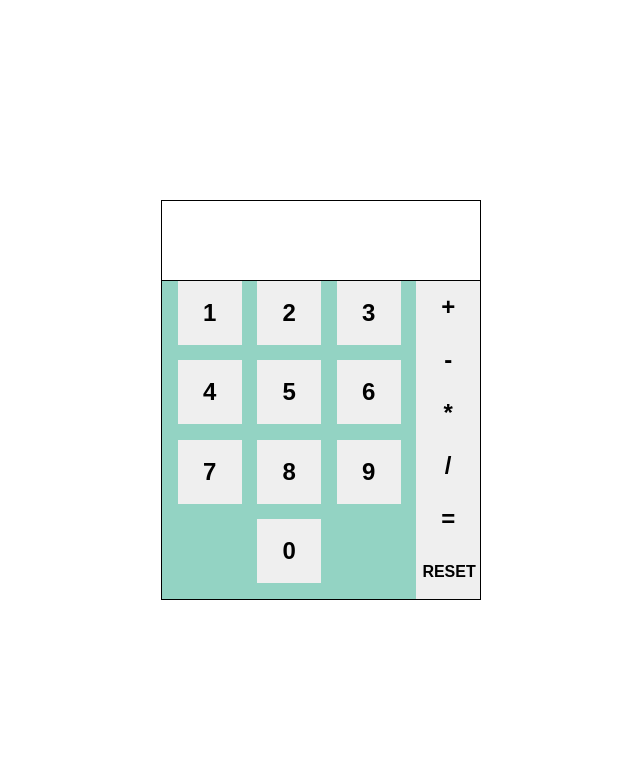
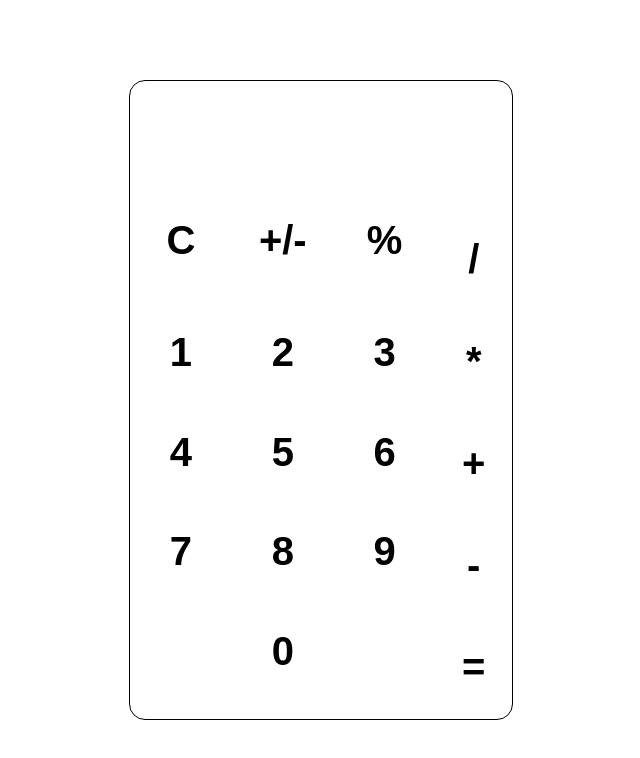
Before and after one commit to meivinay/react-calculator, a React (Create React App) app: page / in a window 1280 px wide. Shown: the top 758 px of the page, without its empty margins (319-959 px from the left). Built offline with nearby package versions, Linux system fonts and the light colour scheme.

Commit message:
changed UI, added modulus

```diff
--- a/src/App.js
+++ b/src/App.js
@@ -1,13 +1,16 @@
 import React from "react";
 import style from "./style.css"
 import Numpad from "./Numpad";
-import OperatorPad from "./OperatorPad";
+// import OperatorPad from "./OperatorPad";
+import HorizontalOperatorPad from "./HorizontalOperatorPad";
+import VerticalOperatorPad from "./VerticalOperatorPad";
 class App extends React.Component{
   state = {
     stmt:[],
     operator:[],
     operand:[],
     isPrevNumNAN:undefined,
+    posNeg:1,
     result:""
   }
 evaluate=()=>{
@@ -30,23 +33,27 @@ evaluate=()=>{
   else if(op=== "/"){
     return (a/b);
   }
+  else if(op === "%"){
+    return(a%b);
+  }
 }
 partialReset=()=>{
-  this.setState({stmt:[],operator:[],operand:[],isPrevNumNAN:true});
+  this.setState({stmt:[],operator:[],operand:[],isPrevNumNAN:true,posNeg:1});
 }
 fullReset = ()=>{
-  this.setState({stmt:[],operand:[],operator:[],result:"",isPrevNumNAN:true});
+  this.setState({stmt:[],operand:[],operator:[],result:"",isPrevNumNAN:true,posNeg:1});
 }
 handleNumKeys = (value)=>{
   if(this.state.isPrevNumNAN === false){
     let lastNum = this.state.operand.pop();
-    let newNum = lastNum*10+value;
+    let newNum = (lastNum*10+value)*this.state.posNeg;
     console.log(newNum +"mul val");
-      this.setState({stmt:[...this.state.stmt,value],operand:[...this.state.operand,newNum],isPrevNumNAN:false})
+      this.setState({stmt:[...this.state.stmt,value],operand:[...this.state.operand,newNum],isPrevNumNAN:false,posNeg:1})
   }
   else{
     console.log("single val");
-    this.setState({stmt:[...this.state.stmt,value],operand:[...this.state.operand,value],isPrevNumNAN:false})
+    value = value*this.state.posNeg;
+    this.setState({stmt:[...this.state.stmt,value],operand:[...this.state.operand,value],isPrevNumNAN:false,posNeg:1})
   }
 }
 handleOperatorKeys = (op)=>{
@@ -55,6 +62,16 @@ handleOperatorKeys = (op)=>{
   }
   else {
     alert("Please Enter Valid input");
+  }
+}
+handlePosNeg= ()=>{
+  if(this.state.posNeg >0){
+    console.log("+ve");
+    this.setState({posNeg:-1});
+  }
+  else{
+    console.log("-ve");
+    this.setState({posNeg:1});
   }
 }
 handleEvalAction = ()=>{
@@ -68,21 +85,31 @@ handleResetAction = ()=>{
   render = ()=>{
     return(
       <div className="calculator-container">
+        <div className ="header">
         <div className="view">
           {this.state.stmt}
         </div>
         <div className="output">
             {this.state.result}
           </div>
+        </div>
+
         <div className="keypad-container">
+          <div className ="keypad-row">
+         <HorizontalOperatorPad
+           handleResetAction = {this.handleResetAction}
+           handlePosNeg = {this.handlePosNeg}
+           handleOperatorKeys = {this.handleOperatorKeys}></HorizontalOperatorPad>
        <Numpad handleNumKeys = {this.handleNumKeys}></Numpad>
-       <OperatorPad
-       handleOperatorKeys = {this.handleOperatorKeys}
-       handleEvalAction = {this.handleEvalAction}
-       handleResetAction = {this.handleResetAction}
-       ></OperatorPad>
+          </div>
+          <div className="keypad-column">
+          <VerticalOperatorPad
+          handleOperatorKeys = {this.handleOperatorKeys}
+          handleEvalAction = {this.handleEvalAction}></VerticalOperatorPad>
+
+          </div>
+          </div>
         </div>
-      </div>
     )
   }
 
--- /dev/null
+++ b/src/HorizontalOperatorPad.jsx
@@ -0,0 +1,17 @@
+let HorizontalOperatorPad = (props)=>{
+   return (
+   <div className="horizontal-operators">
+         <button id ="reset"onClick={()=>{
+            props.handleResetAction();
+        }}>C</button>
+        <button className = "operator" onClick = {()=>{
+          props.handlePosNeg();
+        }}>+/-</button>
+        <button className = "operator" onClick ={()=>{
+          props.handleOperatorKeys("%");
+        }}>%</button>
+    </div>
+    )
+}
+
+export default HorizontalOperatorPad;
--- a/src/OperatorPad.jsx
+++ /dev/null
@@ -1,26 +0,0 @@
-let OperatorPad = (props)=>{
-    return(
-        <div className="operator-container">
-        <button onClick = {()=>{
-            props.handleOperatorKeys("+");
-        }}>+</button>
-        <button onClick = {()=>{
-          props.handleOperatorKeys("-");
-        }}>-</button>
-        <button onClick = {()=>{
-          props.handleOperatorKeys("*");
-        }}>*</button>
-        <button onClick = {()=>{
-          props.handleOperatorKeys("/");
-        }}>/</button>
-        <button onClick = {()=>{
-         props.handleEvalAction();
-        }}>=</button>
-        <button id ="reset"onClick={()=>{
-            props.handleResetAction();
-        }}>RESET</button>
-      </div>
-    )
-}
-
-export default OperatorPad
--- /dev/null
+++ b/src/VerticalOperatorPad.jsx
@@ -0,0 +1,23 @@
+let VerticalOperatorPad = (props)=>{
+return(
+    <div className="operator-container">
+    <button className = "operator" onClick = {()=>{
+      props.handleOperatorKeys("/");
+    }}>/</button>
+  <button className = "operator" onClick = {()=>{
+    props.handleOperatorKeys("*");
+  }}>*</button>
+   <button className = "operator" onClick = {()=>{
+    props.handleOperatorKeys("+");
+  }}>+</button>
+  <button className = "operator" onClick = {()=>{
+    props.handleOperatorKeys("-");
+  }}>-</button>
+  <button className = "operator" onClick = {()=>{
+   props.handleEvalAction();
+  }}>=</button>
+</div>
+)
+}
+
+export default VerticalOperatorPad;
--- a/src/style.css
+++ b/src/style.css
@@ -1,9 +1,12 @@
 *{
     box-sizing: border-box;
+
 }
 body{
     margin:0;
-    font-size: 2rem;
+
+}
+#root{
     height: 100vh;
     width: 100vw;
     display: flex;
@@ -11,71 +14,88 @@ body{
     align-items: center;
 }
 .calculator-container{
-    height: 25rem;
-    width: 20rem;
+    height: 80%;
+    width: 30%;
     border: 1px solid;
+    border-radius: 1rem;
 }
-.view{
-    height: 10%;
+.header{
+    height: 20%;
+    width: 100%;
+}
+.view,.output{
+    height: 50%;
     width: 100%;
     text-align: end;
 }
-.output{
-    height: 10%;
-    width: 100%;
-    border-bottom: 1px solid;
 
-}
 .keypad-container{
     height: 80%;
     width: 100%;
     display: flex;
+    flex-direction: row;
+    border-radius: 1rem;
+    /* background-color: black; */
+}
+.keypad-row{
+display: flex;
+flex-direction: column;
+width: 80%;
+}
+.keypad-column{
+display: flex;
+flex-direction: row;
+width: 20%;
 justify-content: space-around;
 }
 .operand-container{
-height: 100%;
-width: 80%;
+height: 85%;
+width: 100%;
 display: flex;
 flex-direction: column;
 align-items: center;
-background-color: rgba(108, 196, 174, 0.733);
+justify-content: space-evenly;
 }
-.operand-container div{
-    height: 25%;
+#row-1,#row-2,#row-3{
+    height: 4rem;
     width: 100%;
     display: flex;
-    justify-content: space-evenly;
-}
-.operand-container button{
-    height: 4rem;
-    width: 4rem;
+    align-items: center;
+    justify-content: space-around;
+
 }
 .operator-container{
-height: 100%;
-width: 20%;
     display: flex;
     flex-direction: column;
     align-items: center;
+    justify-content: space-around;
+    border-radius: 1rem;
 }
-.operator-container button{
+.horizontal-operators{
+    display: flex;
+    justify-content: space-around;
     width: 100%;
     height: 15%;
-    flex-grow: 1;
 }
 button{
-    font-size: 1.5rem;
+    height: 4rem;
+    width: 4rem;
+    min-height: 4rem;
+    min-width: 4rem;
     outline: none;
     border: none;
     font-weight: bold;
+    background-color: white;
+    /* text-align: center; */
+    font-size: 2.5rem;
 }
-.operator-container button:hover{
+.operator:hover{
     background-color: rgb(78, 224, 205);
 }
 .operand-container button:hover{
     background-color: rgb(206, 206, 206);
 }
 #reset{
-    font-size: 1rem;
     font-weight: bold;
 }
 #reset:hover{
```
Lines whose indentation alone changed are shown as unchanged.
